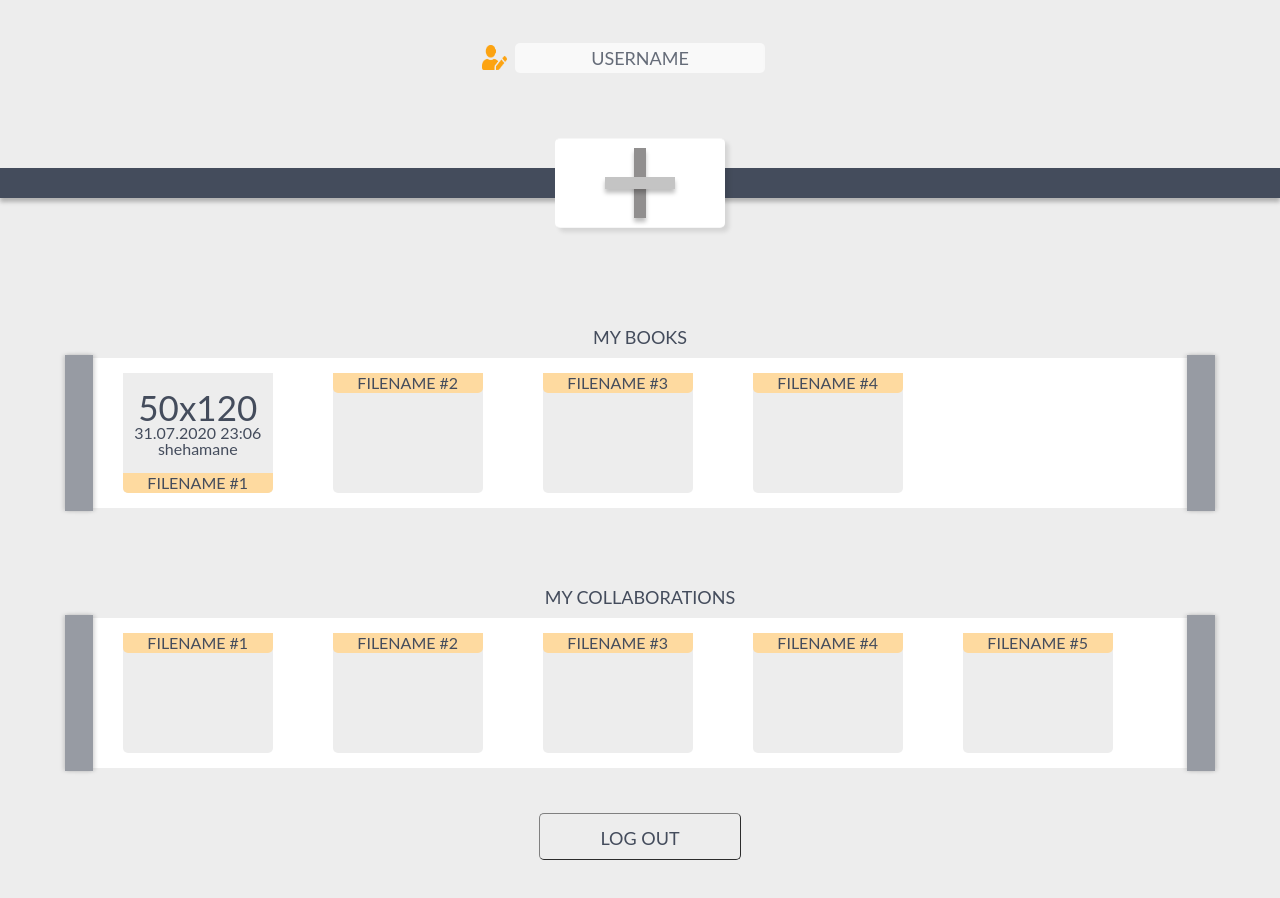
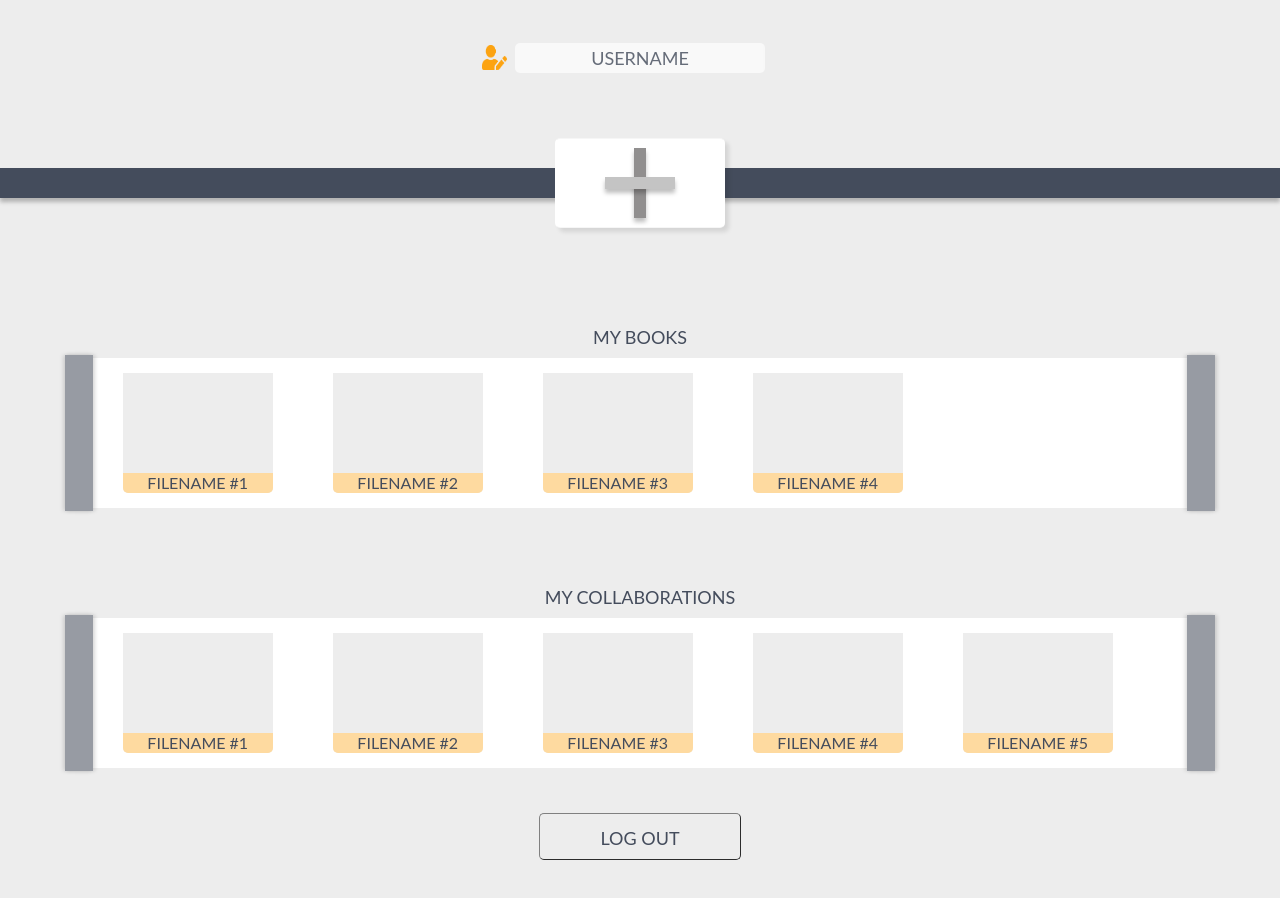
Before and after one commit to bmstu-iu9/utp2020-11-spreadsheet, a website: page src/client/personal account.html in a window 1280 px wide. Shown: the part 102-1000 px from the top of the page. Drawn offline with Linux system fonts and the light colour scheme.

Commit message:
book icons fix

```diff
--- a/src/client/personal account.html
+++ b/src/client/personal account.html
@@ -49,25 +49,28 @@
                 <div class="book-list">
                     <div class="book-icon">
                         <div class="book-icon-text">
-                            <span class="book-icon-text book-icon-text-size">50x120</span>
-                            <span class="book-icon-text">31.07.2020 23:06</span>
-                            <span class="book-icon-text">shehamane</span>
                         </div>
                         <div class="filename">
                             <span>FILENAME #1</span>
                         </div>
                     </div>
                     <div class="book-icon">
+                        <div class="book-icon-text">
+                        </div>
                         <div class="filename">
                             <span>FILENAME #2</span>
                         </div>
                     </div>
                     <div class="book-icon">
+                        <div class="book-icon-text">
+                        </div>
                         <div class="filename">
                             <span>FILENAME #3</span>
                         </div>
                     </div>
                     <div class="book-icon">
+                        <div class="book-icon-text">
+                        </div>
                         <div class="filename">
                             <span>FILENAME #4</span>
                         </div>
@@ -82,26 +85,36 @@
                 <div class="book-list-column"></div>
                 <div class="book-list">
                     <div class="book-icon">
+                        <div class="book-icon-text">
+                        </div>
                         <div class="filename">
                             <span>FILENAME #1</span>
                         </div>
                     </div>
                     <div class="book-icon">
+                        <div class="book-icon-text">
+                        </div>
                         <div class="filename">
                             <span>FILENAME #2</span>
                         </div>
                     </div>
                     <div class="book-icon">
+                        <div class="book-icon-text">
+                        </div>
                         <div class="filename">
                             <span>FILENAME #3</span>
                         </div>
                     </div>
                     <div class="book-icon">
+                        <div class="book-icon-text">
+                        </div>
                         <div class="filename">
                             <span>FILENAME #4</span>
                         </div>
                     </div>
                     <div class="book-icon">
+                        <div class="book-icon-text">
+                        </div>
                         <div class="filename">
                             <span>FILENAME #5</span>
                         </div>
```
Lines whose indentation alone changed are shown as unchanged.
